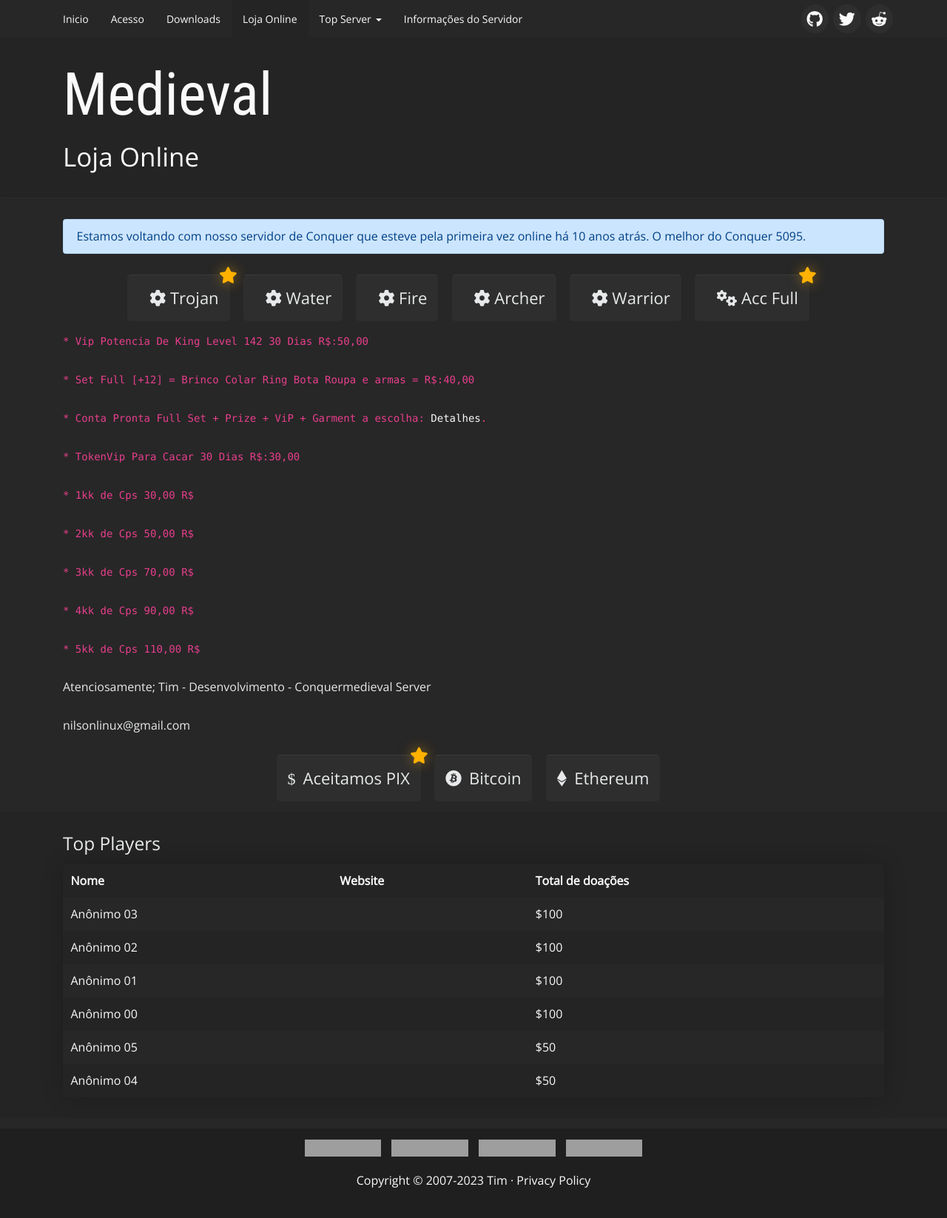
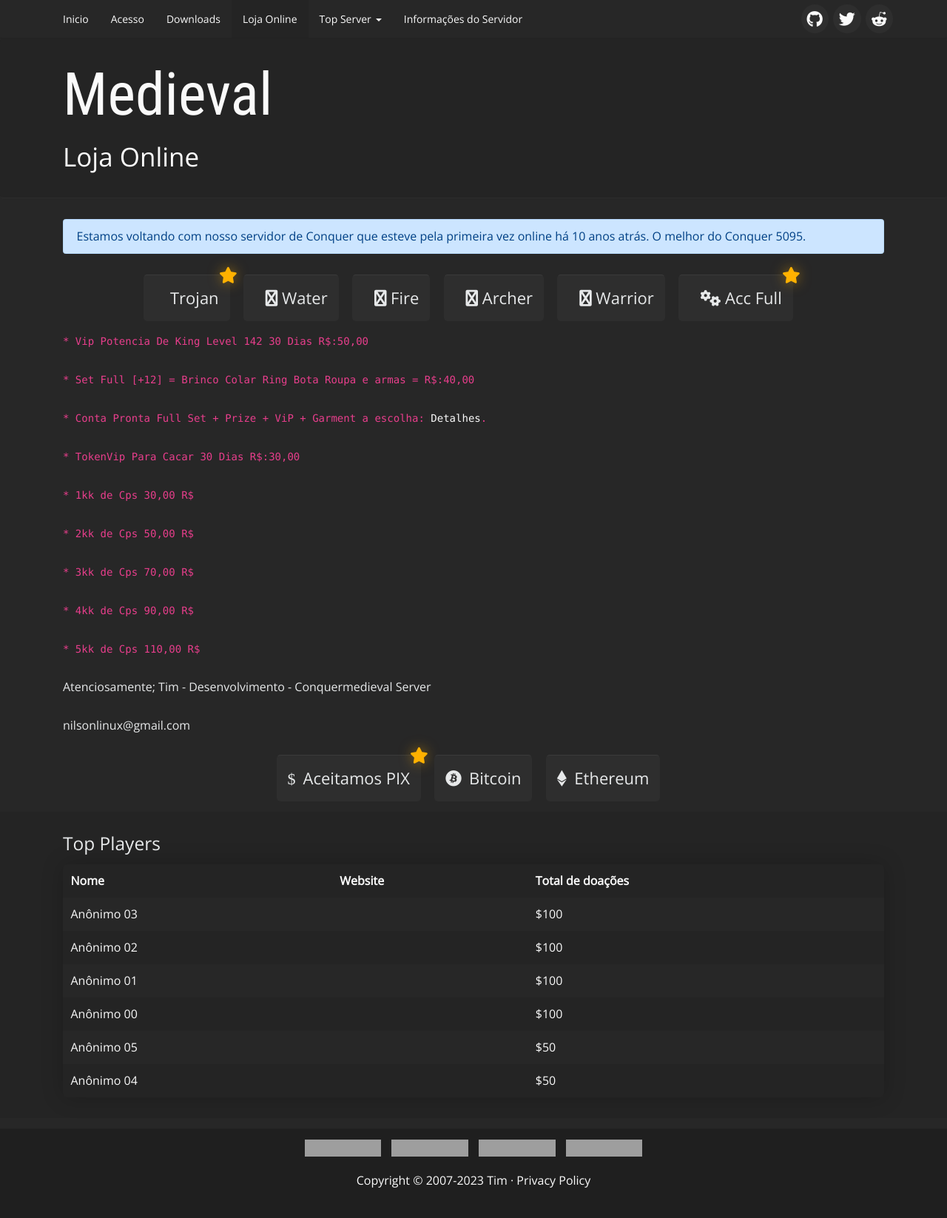
Before and after one commit to conquermedieval/conquermedieval.github.io, a Jekyll site: the page built from loja_online.html, in a window 1280 px wide. Shown: the whole page at 74% size. Built offline with Jekyll 4.4.1, drawn with Linux system fonts in a browser that asks for light colours; grey boxes are pictures that could not be loaded.

Commit message:
Update loja_online.html

```diff
--- a/loja_online.html
+++ b/loja_online.html
@@ -9,19 +9,19 @@ title: Loja Online
          <div class="text-center">
             </a>
             <a class="btn" role="button" href="#" data-toggle="modal" data-target="#pix-modal">
-                <i class="fas fa-cog"></i> Trojan<i class="fa-solid fa-star"></i>
+                <i class="fas fa-eercast"></i> Trojan<i class="fa-solid fa-star"></i>
             </a>
             <a class="btn" role="button" href="#" data-toggle="modal" data-target="#bitcoin-modal">
-                <i class="fas fa-cog"></i> Water
+                <i class="fas fa-empire"></i> Water
             </a>
             <a class="btn" role="button" href="#" data-toggle="modal" data-target="#ethereum-modal">
-                <i class="fas fa-cog"></i> Fire
+                <i class="fas fa-free-code-camp"></i> Fire
             </a>
             <a class="btn" role="button" href="#" data-toggle="modal" data-target="#accfull-modal">
-                <i class="fas fa-cog"></i> Archer
+                <i class="fas fa-gg"></i> Archer
             </a>
             <a class="btn" role="button" href="#" data-toggle="modal" data-target="#accfull-modal">
-                <i class="fas fa-cog"></i> Warrior
+                <i class="fas fa-delicious"></i> Warrior
             </a>
             <a class="btn" role="button" href="#" data-toggle="modal" data-target="#accfull-modal">
                 <i class="fas fa-cogs"></i> Acc Full<i class="fa-solid fa-star"></i>
```
